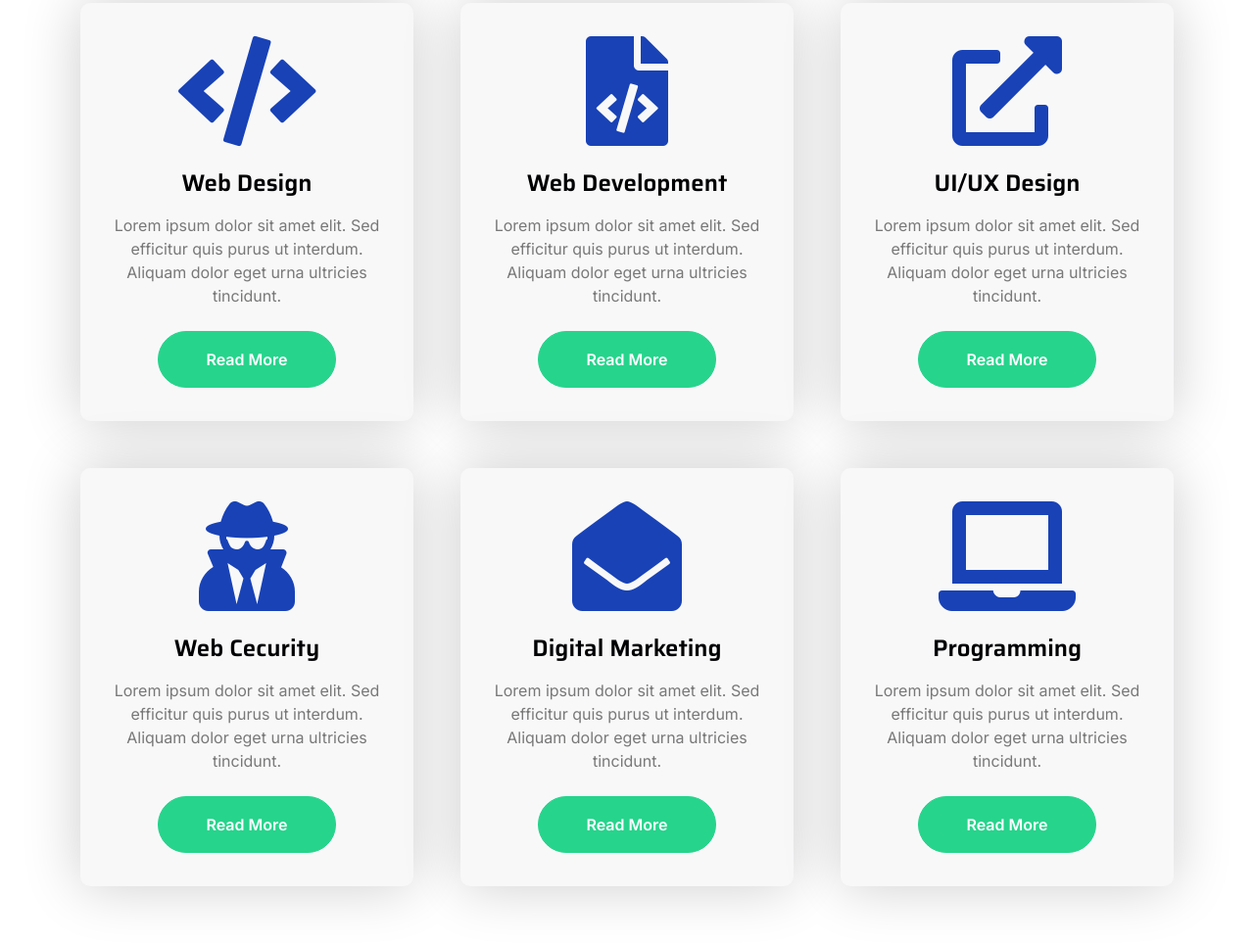
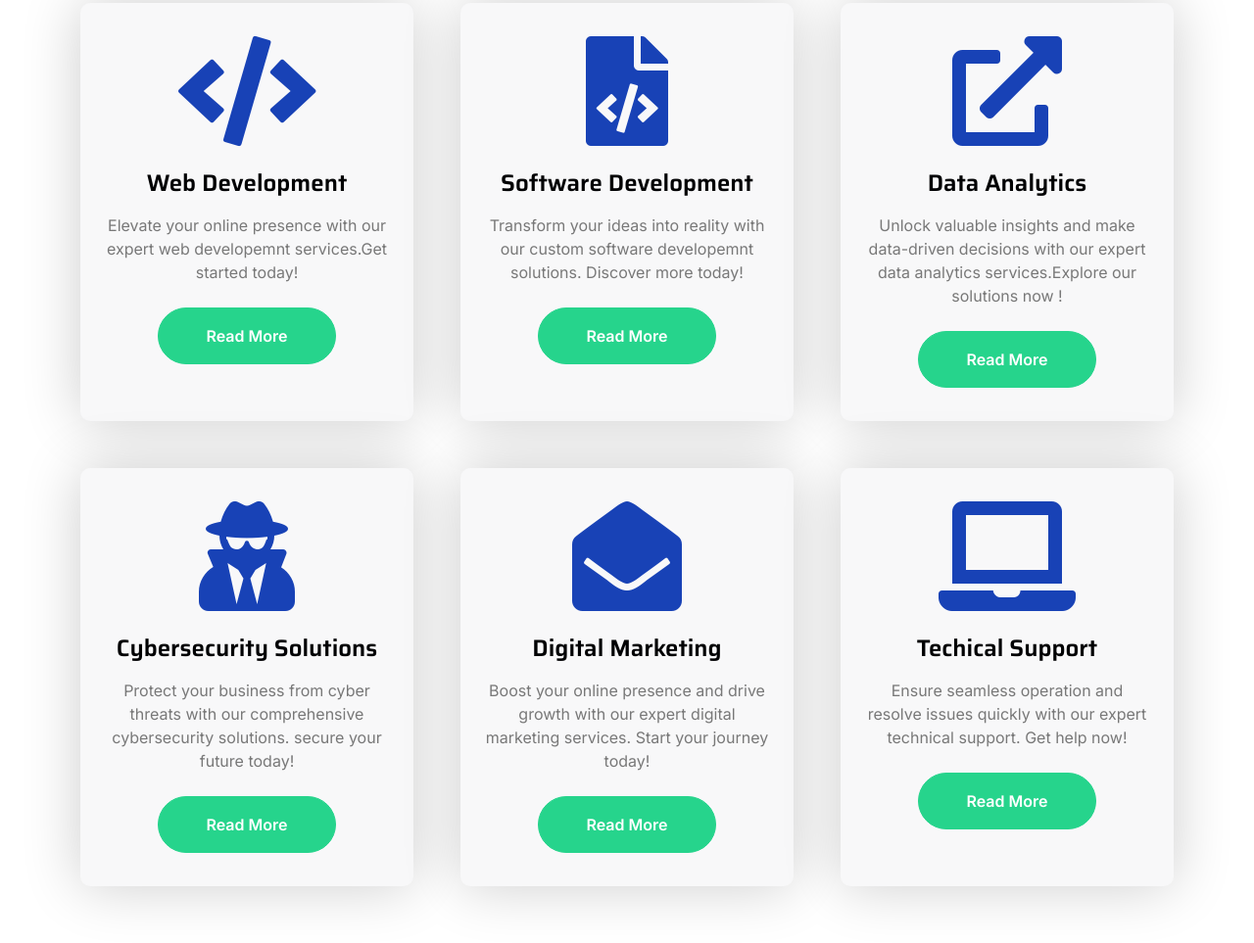
Before and after one commit to Esbes-Hub/ESEF, a plain HTML site: page index.html in a window 1280 px wide. Shown: the part 1941-2904 px from the top of the page at 98% size. Drawn offline with nearby package versions, Linux system fonts and the light colour scheme.

Commit message:
make changes-services

```diff
--- a/index.html
+++ b/index.html
@@ -223,8 +223,8 @@
                             <div class="p-4 text-center services-content">
                                 <div class="services-content-icon">
                                     <i class="fa fa-code fa-7x mb-4 text-primary"></i>
-                                    <h4 class="mb-3">Web Design</h4>
-                                    <p class="mb-4">Lorem ipsum dolor sit amet elit. Sed efficitur quis purus ut interdum. Aliquam dolor eget urna ultricies tincidunt.</p>
+                                    <h4 class="mb-3">Web Development</h4>
+                                    <p class="mb-4">Elevate your online presence with our expert web developemnt services.Get started today!</p>
                                     <a href="" class="btn btn-secondary text-white px-5 py-3 rounded-pill">Read More</a>
                                 </div>
                             </div>
@@ -235,8 +235,8 @@
                             <div class="p-4 text-center services-content">
                                 <div class="services-content-icon">
                                     <i class="fa fa-file-code fa-7x mb-4 text-primary"></i>
-                                    <h4 class="mb-3">Web Development</h4>
-                                    <p class="mb-4">Lorem ipsum dolor sit amet elit. Sed efficitur quis purus ut interdum. Aliquam dolor eget urna ultricies tincidunt.</p>
+                                    <h4 class="mb-3">Software Development</h4>
+                                    <p class="mb-4">Transform your ideas into reality with our custom software developemnt solutions. Discover more today!</p>
                                     <a href="" class="btn btn-secondary text-white px-5 py-3 rounded-pill">Read More</a>
                                 </div>
                             </div>
@@ -247,8 +247,8 @@
                             <div class="p-4 text-center services-content">
                                 <div class="services-content-icon">
                                     <i class="fa fa-external-link-alt fa-7x mb-4 text-primary"></i>
-                                    <h4 class="mb-3">UI/UX Design</h4>
-                                    <p class="mb-4">Lorem ipsum dolor sit amet elit. Sed efficitur quis purus ut interdum. Aliquam dolor eget urna ultricies tincidunt.</p>
+                                    <h4 class="mb-3">Data Analytics</h4>
+                                    <p class="mb-4">Unlock valuable insights and make data-driven decisions with our expert data analytics services.Explore our solutions now !</p>
                                     <a href="" class="btn btn-secondary text-white px-5 py-3 rounded-pill">Read More</a>
                                 </div>
                             </div>
@@ -259,8 +259,8 @@
                             <div class="p-4 text-center services-content">
                                 <div class="services-content-icon">
                                     <i class="fas fa-user-secret fa-7x mb-4 text-primary"></i>
-                                    <h4 class="mb-3">Web Cecurity</h4>
-                                    <p class="mb-4">Lorem ipsum dolor sit amet elit. Sed efficitur quis purus ut interdum. Aliquam dolor eget urna ultricies tincidunt.</p>
+                                    <h4 class="mb-3">Cybersecurity Solutions</h4>
+                                    <p class="mb-4">Protect your business from cyber threats with our comprehensive cybersecurity solutions. secure your future today!</p>
                                     <a href="" class="btn btn-secondary text-white px-5 py-3 rounded-pill">Read More</a>
                                 </div>
 
@@ -273,7 +273,7 @@
                                 <div class="services-content-icon">
                                     <i class="fa fa-envelope-open fa-7x mb-4 text-primary"></i>
                                     <h4 class="mb-3">Digital Marketing</h4>
-                                    <p class="mb-4">Lorem ipsum dolor sit amet elit. Sed efficitur quis purus ut interdum. Aliquam dolor eget urna ultricies tincidunt.</p>
+                                    <p class="mb-4">Boost your online presence and drive growth with our expert digital  marketing services. Start your journey today!</p>
                                     <a href="" class="btn btn-secondary text-white px-5 py-3 rounded-pill">Read More</a>
                                 </div>
                             </div>
@@ -284,8 +284,8 @@
                             <div class="p-4 text-center services-content">
                                 <div class="services-content-icon">
                                     <i class="fas fa-laptop fa-7x mb-4 text-primary"></i>
-                                    <h4 class="mb-3">Programming</h4>
-                                    <p class="mb-4">Lorem ipsum dolor sit amet elit. Sed efficitur quis purus ut interdum. Aliquam dolor eget urna ultricies tincidunt.</p>
+                                    <h4 class="mb-3">Techical Support </h4>
+                                    <p class="mb-4">Ensure seamless operation and resolve issues quickly with our expert technical support. Get help now!</p>
                                     <a href="" class="btn btn-secondary text-white px-5 py-3 rounded-pill">Read More</a>
                                 </div>
                             </div>
```
